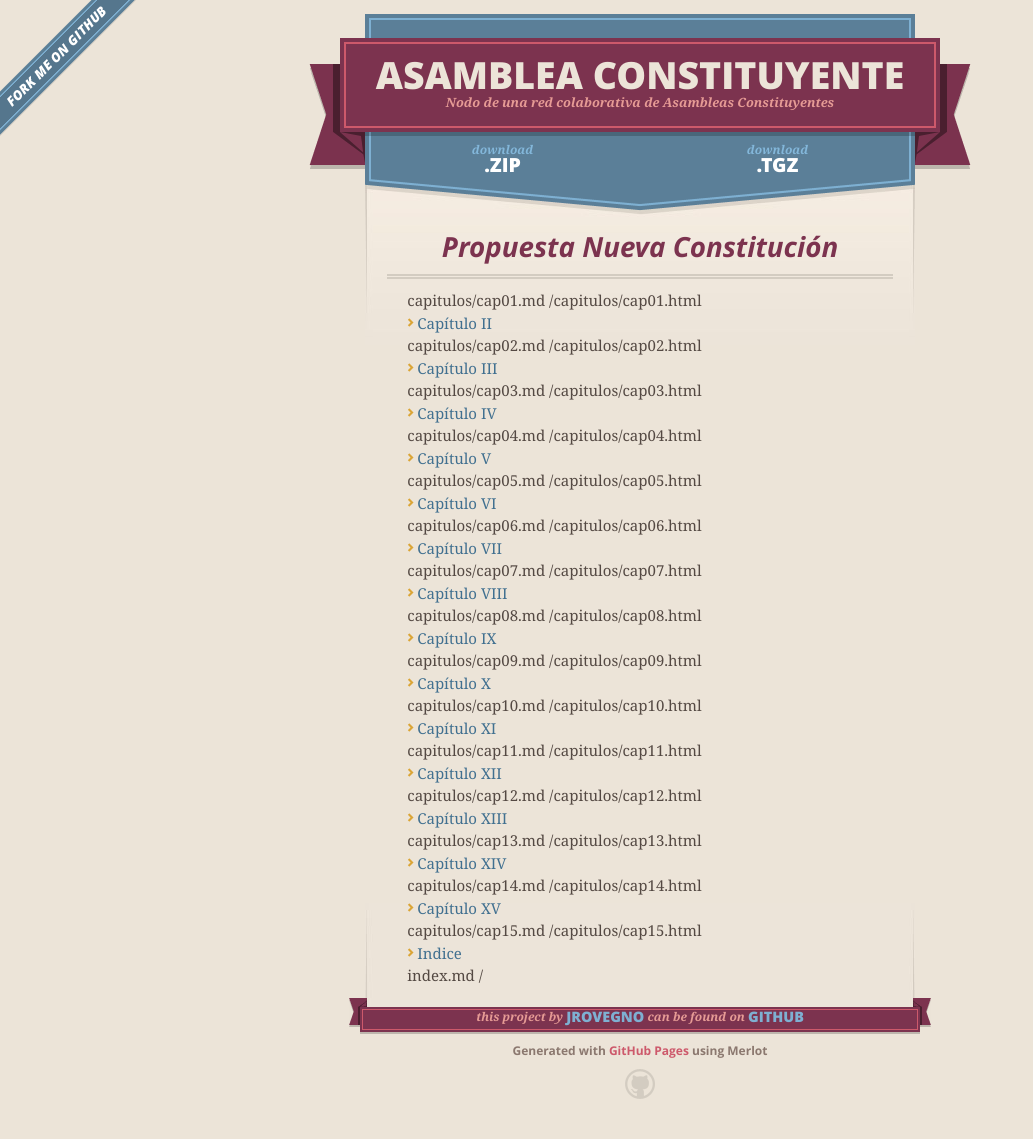
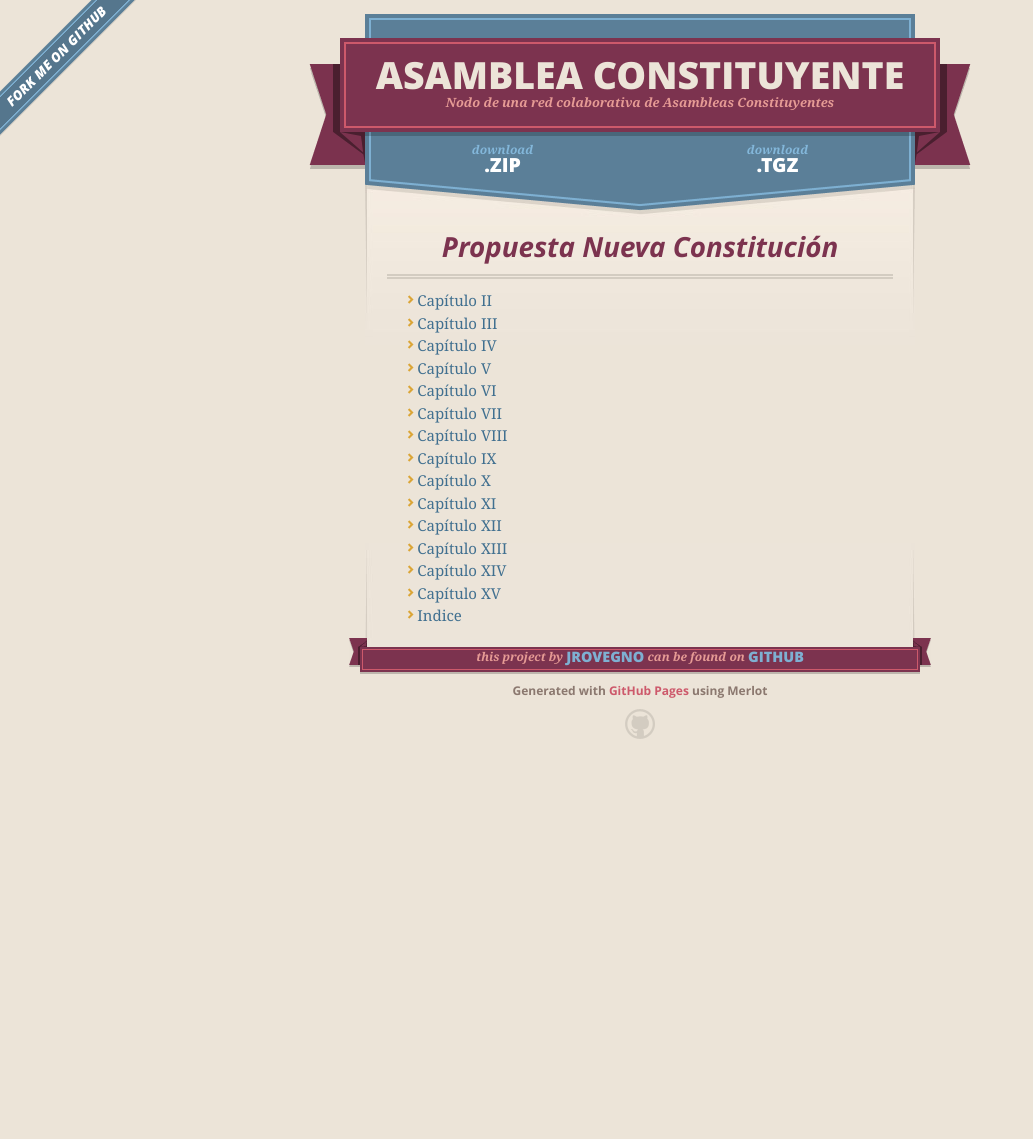
Before and after one commit to jrovegno/AC, a Jekyll site: the page built from index.md, in a window 1280 px wide. Shown: the whole page, without its empty margins (0-1033 px from the left). Built offline with Jekyll 4.4.1, drawn with Linux system fonts in a browser that asks for light colours; nearby versions of some CDN libraries; after the commit the page ends 900 px from its top, so only the background shows below that.

```diff
--- a/_config.yml
+++ b/_config.yml
@@ -6,4 +6,4 @@ defaults:
     values:
       layout: "default"
 
-BASE_PATH : http://jrovegno.github.io/AC
+baseurl : /AC
--- a/index.md
+++ b/index.md
@@ -8,14 +8,5 @@ layout: default
 <ul>
 {% for page in site.pages %}
 <li><a href="{{ site.baseurl }}{{ page.url }}">{{ page.title }}</a></li>
-{{page.path}}
-{{ page.url }}
 {% endfor %}  <!-- page -->
 </ul>
-
-{% for page in site.pages %}
-    {% if page.flag == 'capitulos' %}
-    <li><a href="{{ page.url }}">{{ page.title }}</a></li>
-{{page.path}}
-    {% endif %}
-{% endfor %}
```
